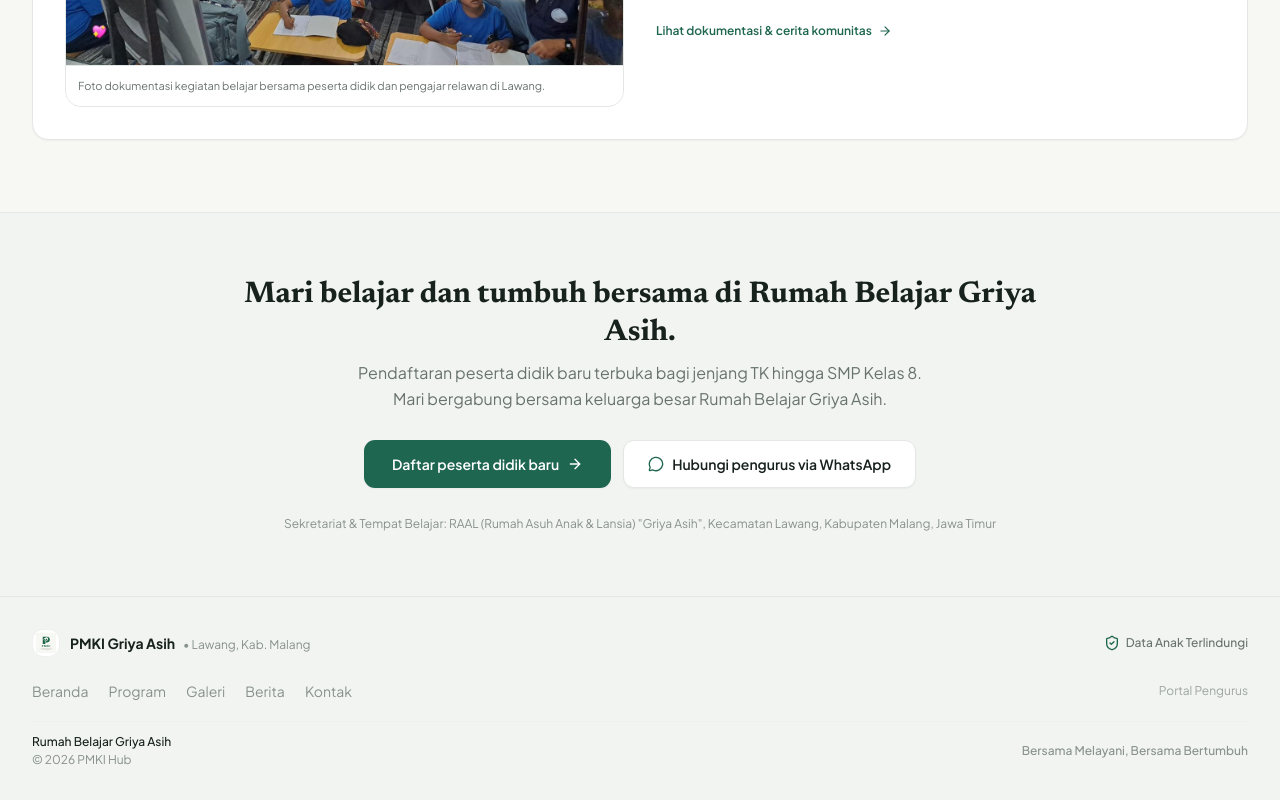
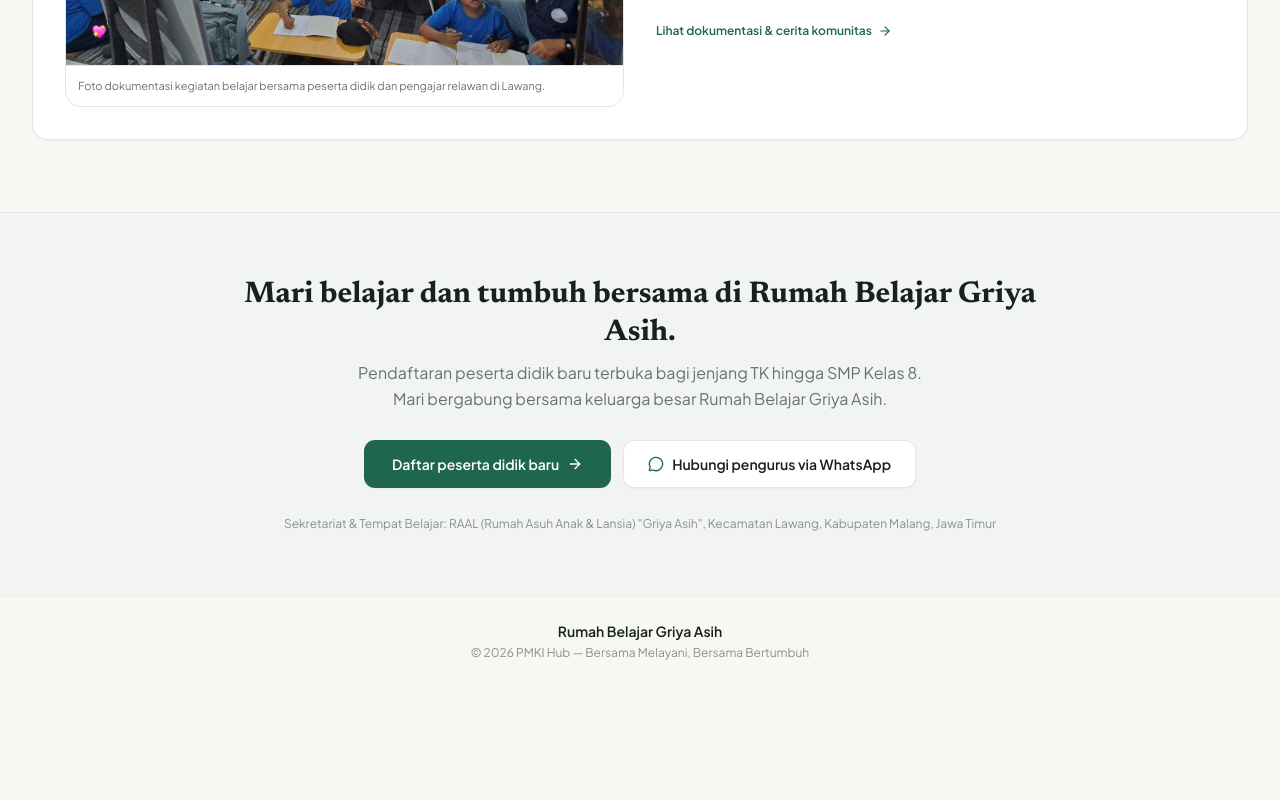
Before and after one commit to amanonexpro-maker/pmki_rumahbelajar, a Next.js app in the folder apps/web/: page / in a window 1280 px wide. Shown: the part 1526-2326 px from the top of the page. After the commit the page ends 2211 px from the top, so only its background shows below. Built offline with nearby package versions, Linux system fonts and the light colour scheme; no server answers; the database is empty.

Commit message:
feat(public): simplify footer to signature-only text block (Fase 13g)

```diff
--- a/apps/web/src/features/public/components/public-footer.tsx
+++ b/apps/web/src/features/public/components/public-footer.tsx
@@ -1,105 +1,18 @@
-import Link from "next/link";
-import { ShieldCheck } from "lucide-react";
-
 /**
- * Ultra-Minimalist Sitemap & Trust Signal Footer (Fase 13f, UI-UX §28, 03 §9).
- * - Ultra-compact profile (< 120px height on mobile).
- * - 3 clean rows: Brand & Trust, Sitemap Links, Legal/Tagline.
- * - Single Source of Truth: WA communication actions served on /kontak & Bottom Nav.
+ * Institutional Signature Footer (Fase 13g, UI-UX §28, 03 §9).
+ * Pure text signature block (< 60px height) without interactive links or graphic logos.
+ * Primary navigation is exclusively served by PublicBottomNav (< md) and PublicNavbar (>= md).
  */
 export function PublicFooter() {
   return (
-    <footer className="bg-surface-subtle text-secondary-foreground border-t border-border py-6 sm:py-8">
-      <div className="max-w-7xl mx-auto px-4 sm:px-6 lg:px-8 space-y-4">
-        {/* BARIS 1: Brand & Privacy Trust Row */}
-        <div className="flex flex-col sm:flex-row sm:items-center justify-between gap-3">
-          <div className="flex items-center gap-2.5">
-            <div className="w-7 h-7 rounded-control bg-surface border border-border-subtle flex items-center justify-center shrink-0 overflow-hidden">
-              <picture className="flex items-center justify-center">
-                <source srcSet="/pmki_logo.svg" type="image/svg+xml" />
-                <img
-                  src="/pmki_logo.png"
-                  alt="Logo PMKI - Rumah Belajar Griya Asih"
-                  width={24}
-                  height={24}
-                  className="w-5 h-5 object-contain"
-                  loading="lazy"
-                />
-              </picture>
-            </div>
-            <div className="flex items-baseline gap-2">
-              <span className="font-bold text-sm text-foreground">
-                PMKI Griya Asih
-              </span>
-              <span className="text-xs text-muted-foreground hidden sm:inline">
-                • Lawang, Kab. Malang
-              </span>
-            </div>
-          </div>
-
-          {/* Privacy Trust Signal */}
-          <div className="inline-flex items-center gap-1.5 text-xs text-secondary-foreground font-medium self-start sm:self-center">
-            <ShieldCheck
-              aria-hidden="true"
-              className="w-4 h-4 text-primary shrink-0"
-            />
-            <span>Data Anak Terlindungi</span>
-          </div>
-        </div>
-
-        {/* BARIS 2: Essential Sitemap Links Row */}
-        <nav
-          aria-label="Tautan navigasi footer"
-          className="flex flex-wrap items-center gap-x-5 gap-y-2 text-sm text-muted-foreground pt-1"
-        >
-          <Link
-            href="/"
-            className="hover:text-primary transition-colors focus-ring rounded-xs py-1"
-          >
-            Beranda
-          </Link>
-          <Link
-            href="/program"
-            className="hover:text-primary transition-colors focus-ring rounded-xs py-1"
-          >
-            Program
-          </Link>
-          <Link
-            href="/gallery"
-            className="hover:text-primary transition-colors focus-ring rounded-xs py-1"
-          >
-            Galeri
-          </Link>
-          <Link
-            href="/news"
-            className="hover:text-primary transition-colors focus-ring rounded-xs py-1"
-          >
-            Berita
-          </Link>
-          <Link
-            href="/kontak"
-            className="hover:text-primary transition-colors focus-ring rounded-xs py-1"
-          >
-            Kontak
-          </Link>
-          <Link
-            href="/auth/login"
-            className="hover:text-primary transition-colors focus-ring rounded-xs py-1 text-xs text-muted-foreground/80 sm:ml-auto"
-          >
-            Portal Pengurus
-          </Link>
-        </nav>
-
-        {/* BARIS 3: Legal & Tagline Row */}
-        <div className="border-t border-border-subtle pt-3 flex flex-col sm:flex-row items-start sm:items-center justify-between gap-1.5 sm:gap-4 text-xs text-muted-foreground">
-          <div className="space-y-0.5">
-            <p className="font-medium text-foreground">Rumah Belajar Griya Asih</p>
-            <p>© 2026 PMKI Hub</p>
-          </div>
-          <p className="text-xs text-muted-foreground italic font-medium">
-            Bersama Melayani, Bersama Bertumbuh
-          </p>
-        </div>
+    <footer className="border-t border-border-subtle py-6 text-center">
+      <div className="space-y-1">
+        <p className="text-sm font-semibold text-foreground">
+          Rumah Belajar Griya Asih
+        </p>
+        <p className="text-xs text-muted-foreground">
+          © 2026 PMKI Hub — Bersama Melayani, Bersama Bertumbuh
+        </p>
       </div>
     </footer>
   );
```
Also changed, not shown: 2 other files (tests, documents, lock files or other folders).
